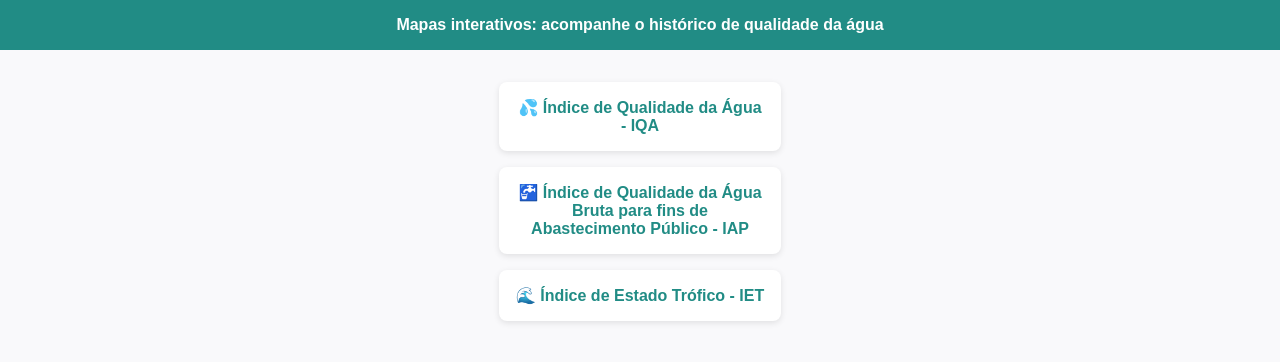
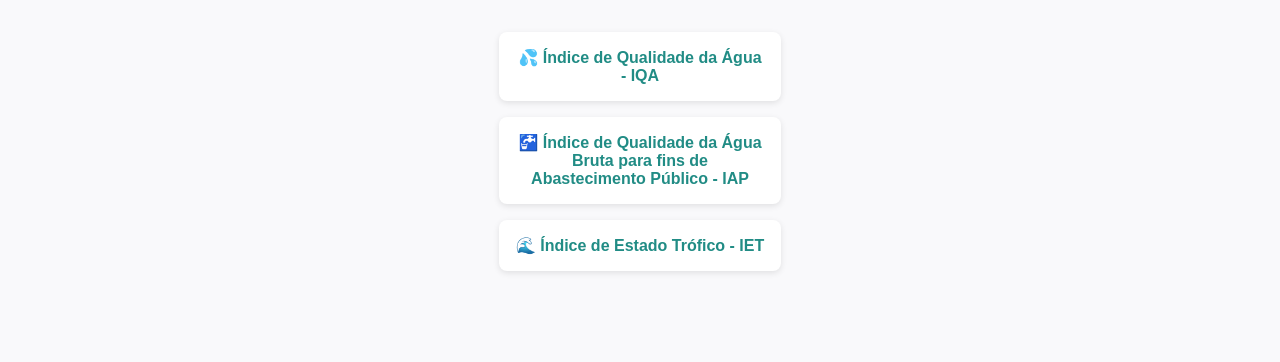
Before and after one commit to flpincinato/relatoriosituacao, a plain HTML site: page indexsigrh.html in a window 1280 px wide. Drawn offline with Linux system fonts and the light colour scheme.

Commit message:
Add files via upload

```diff
--- a/indexsigrh.html
+++ b/indexsigrh.html
@@ -13,15 +13,7 @@
       color: #333;
       text-align: center;
     }
-     header {
-      background: #218C85;
-      color: white;
-      padding: 1.0rem;
-     }
-      h1 {
-      margin: 0;
-      font-size: 1.0rem;
-    }
+
     .container {
       display: flex;
       flex-direction: column;
@@ -49,9 +41,6 @@
   </style>
 </head>
 <body>
- <header>
-    <h1>Mapas interativos: acompanhe o histórico de qualidade da água</h1>
-  </header>
 
 
   <div class="container">
```
